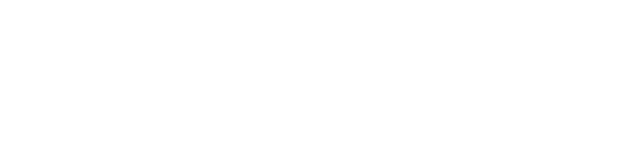
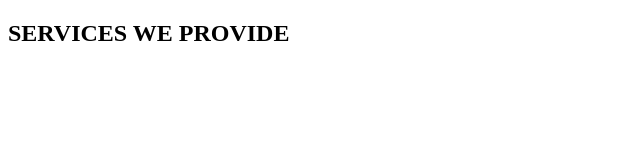
Before and after one commit to valleit/projectCUDA, a plain HTML site: page index.html in a window 1280 px wide. Shown: the whole page, without its empty margins (0-640 px from the left). Drawn offline with Linux system fonts and the light colour scheme.

Commit message:
add h2 section

```diff
--- a/index.html
+++ b/index.html
@@ -8,7 +8,9 @@
 	<body>
 		<header></header>
 		<section class="welkome"></section>
-		<section class="services"></section>
+		<section class="services">
+			<h2>SERVICES WE PROVIDE</h2>
+		</section>
 		<section class="team"></section>
 		<section class="skills"></section>
 		<section class="portfolio"></section>
```
